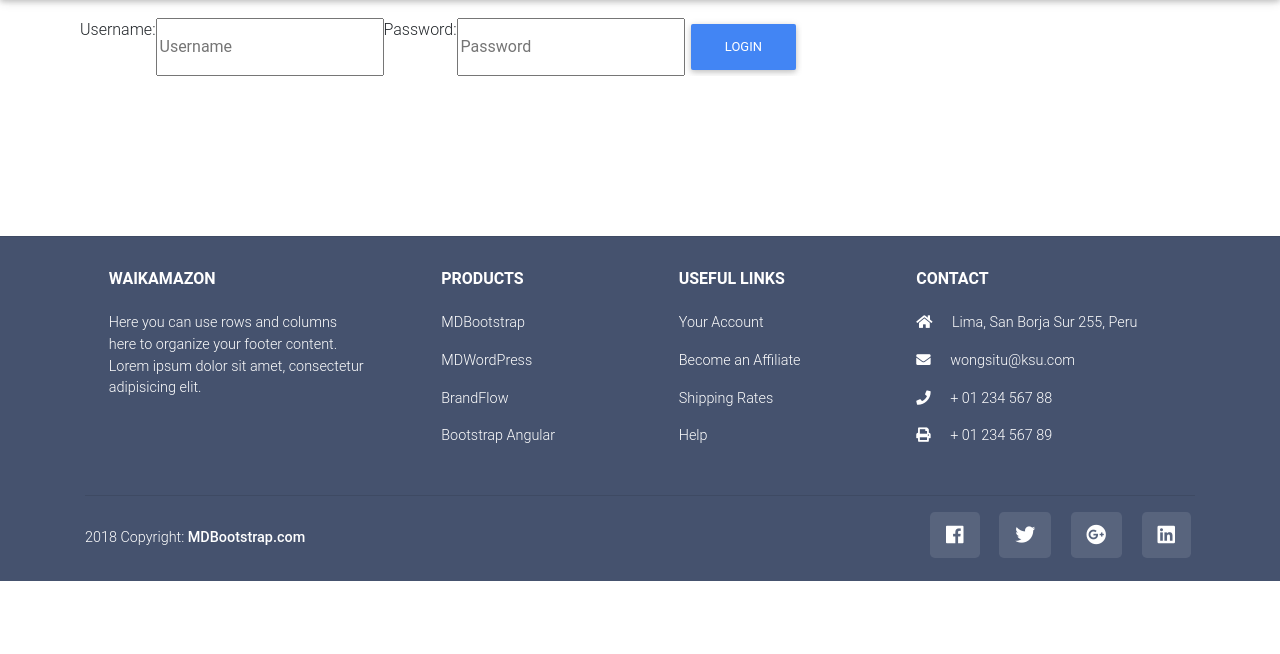
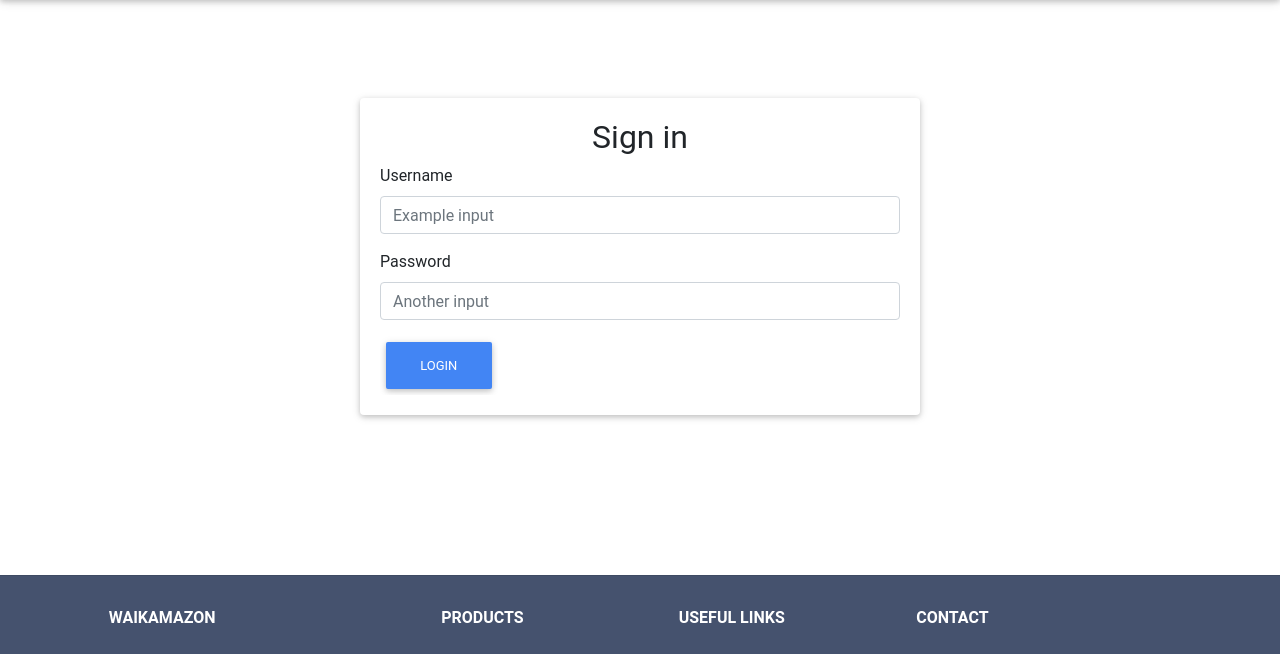
Before and after one commit to wongsitu/Coupon-Bank, a Django app: page /login in a window 1280 px wide. Shown: the part 62-716 px from the top of the page. Before the commit the page ends 643 px from the top, so only its background shows below. Run offline with Django 3.2, Linux system fonts and the light colour scheme; parts of the project's set-up code (start-up, migrations or seed data) failed here and were passed over; some libraries are stand-ins or nearby versions.

Commit message:
Styled forms

```diff
--- a/couponBank/static/css/styles.css
+++ b/couponBank/static/css/styles.css
@@ -31,7 +31,7 @@ main{
 .banner{
     display:flex;
     flex-direction: row;
-    justify-content: space-between;
+    justify-content: space-evenly;
 }
 
 .banner div{
@@ -147,6 +147,10 @@ main{
     margin: 40px auto;
     border-radius: 5px;
 
+}
+
+.login{
+    margin: 10em auto;
 }
 
 .hide {
--- a/couponBank/templates/couponBank/login.html
+++ b/couponBank/templates/couponBank/login.html
@@ -1,12 +1,22 @@
 {% extends "couponBank/base.html" %}
 
 {% block content %}
-    <form class="form" method="post" action="{% url 'user_login' %}">
-        {% csrf_token %}
-        <label for="username">Username:</label>
-        <input type="text" name="username" placeholder="Username">
-        <label for="password">Password:</label>
-        <input type="password" name="password" placeholder="Password">
-        <input type="submit" name="" class="btn btn-primary" value="Login">
-    </form>
+<div class="card w-50 login">
+    <div class="card-body">
+        <h2 class="text-center">Sign in</h2>
+        <form method="post" action="{% url 'user_login' %}">
+            {% csrf_token %}
+            <div class="form-group">
+                <label for="username">Username</label>
+                <input type="text" class="form-control" name="username" id="username" placeholder="Example input">
+            </div>
+            <div class="form-group">
+                <label for="password">Password</label>
+                <input type="password" class="form-control" name="password" id="password" placeholder="Another input">
+            </div>
+            <input type="submit" name="" class="btn btn-primary" value="Login">
+        </form>
+    </div>
+</div>
+
 {% endblock %}
```
Also changed, not shown: couponBank/templates/couponBank/registration.html (+21 -5 lines).
